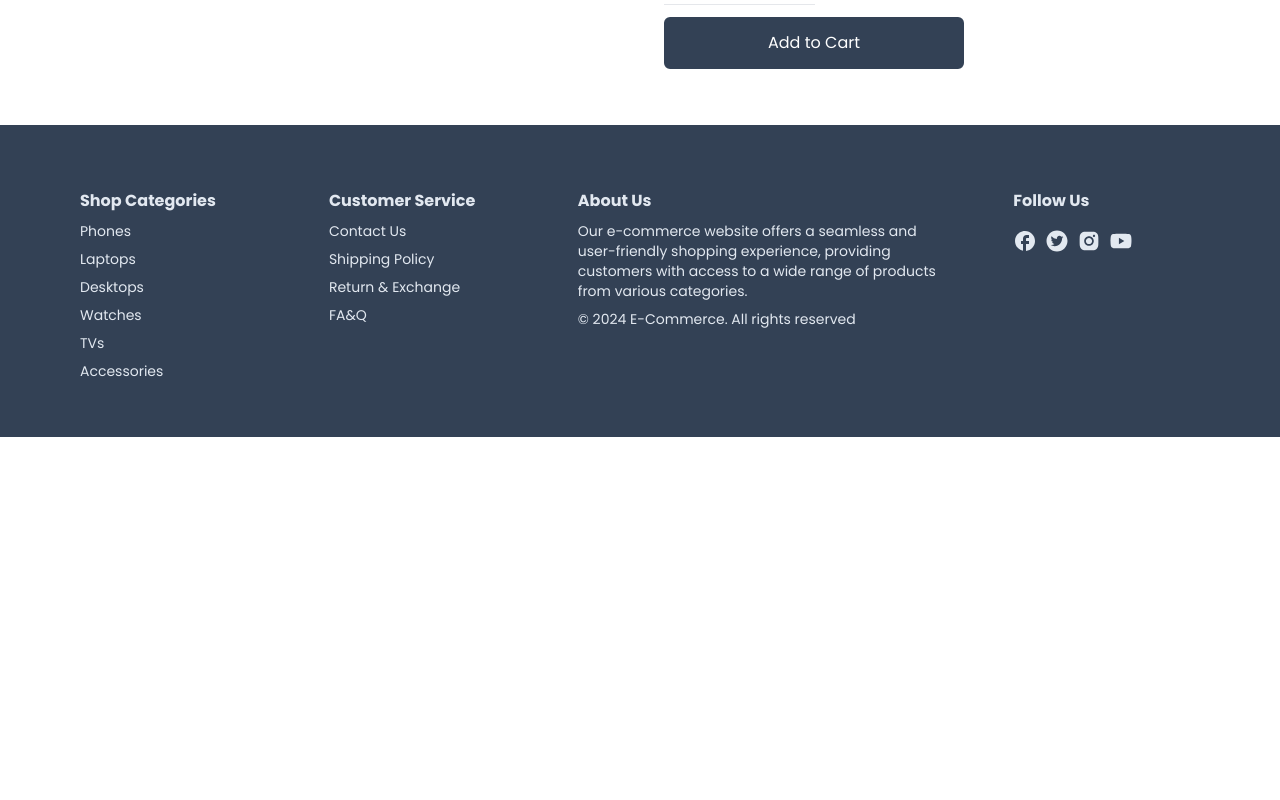
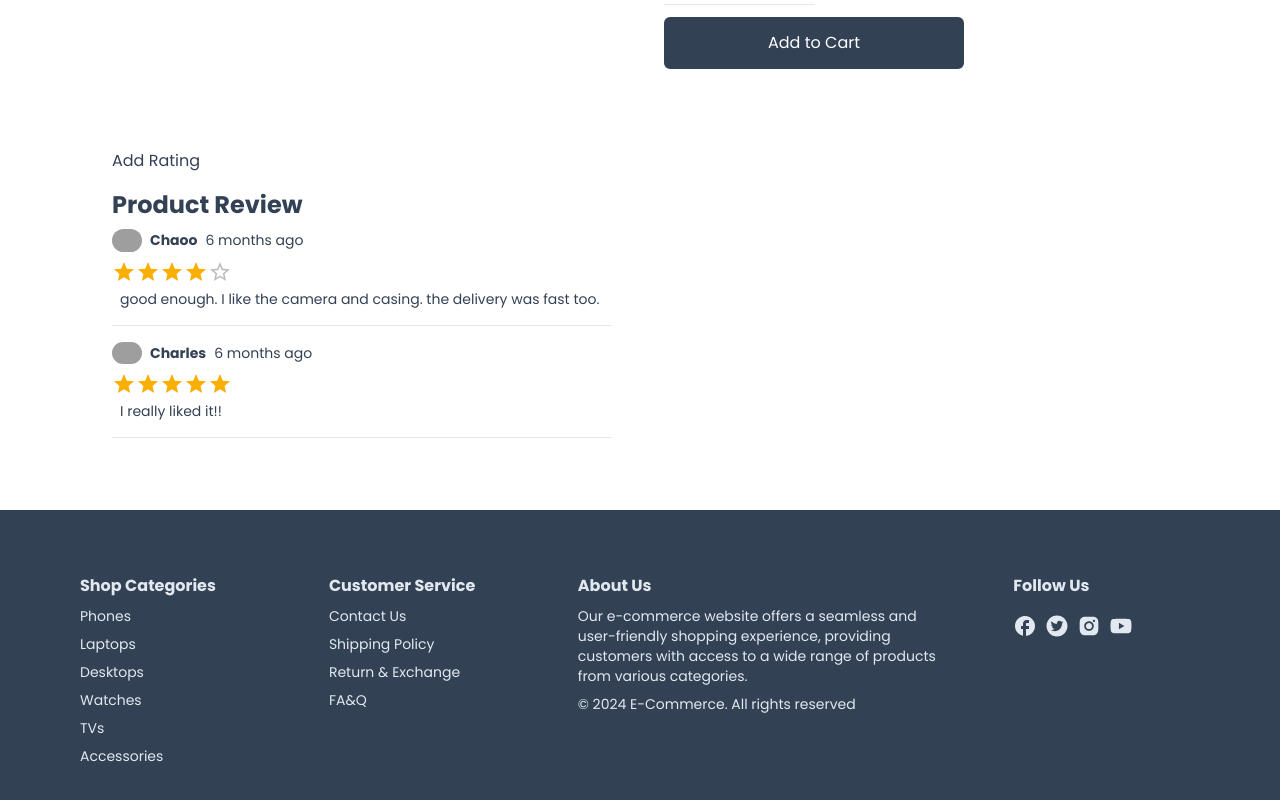
Before and after one commit to vaisakhpn/E-Commerce, a Next.js app: page /product/1 in a window 1280 px wide. Shown: the part 787-1587 px from the top of the page. Before the commit the page ends 1224 px from the top, so only its background shows below. Built offline with nearby package versions, Linux system fonts and the light colour scheme; grey boxes are pictures that could not be loaded; a web font is replaced by a local one.

Commit message:
Added product review section

```diff
--- /dev/null
+++ b/app/component/Avatar.tsx
@@ -0,0 +1,22 @@
+import Image from "next/image";
+import {FaUserCircle} from "react-icons/fa"
+
+interface AvatarProps {
+  src?: string | null | undefined;
+}
+
+const Avatar: React.FC<AvatarProps> = ({ src }) => {
+  if (src) {
+   return <Image
+      src={src}
+      alt="Avatar"
+      className="rounded-full"
+      height="30"
+      width="30"
+    />;
+  }
+
+  return <FaUserCircle size={24}/>;
+};
+
+export default Avatar;
--- /dev/null
+++ b/app/component/Heading.tsx
@@ -0,0 +1,10 @@
+interface HeadingProps{
+    title: string;
+    center?:boolean;
+}
+
+const Heading:React.FC<HeadingProps> = ({title,center}) => {
+    return ( <div className={ center? 'text-center':"text-start" }><h1 className="font-bold text-2xl">{title}</h1></div> );
+}
+
+export default Heading;
--- /dev/null
+++ b/app/product/[productId]/ListRating.tsx
@@ -0,0 +1,41 @@
+"use client";
+
+import Avatar from "@/app/component/Avatar";
+import Heading from "@/app/component/Heading";
+import { Rating } from "@mui/material";
+import moment from "moment";
+
+interface ListRatingProps {
+  product: any;
+}
+
+const ListRating: React.FC<ListRatingProps> = ({ product }) => {
+  return (
+    <div>
+      <Heading title="Product Review" />
+      <div className="text-sm mt-2">
+        {product.reviews &&
+          product.reviews.map((review: any) => {
+            return (
+              <div key={review.id} className="max-w-300px">
+                <div className="flex items-center gap-2 ">
+                  <div><Avatar src={review?.user.image} /></div>
+                  <div className="font-semibold">{review?.user.name}</div>
+                  <div className="font-light">
+                    {moment(review.createdDate).fromNow()}
+                  </div>
+                </div>
+                <div className="mt-2">
+                <Rating value={review.rating} readOnly/>
+                <div className="ml-2">{review.comment}</div>
+                <hr className="mt-4 mb-4 max-w-[500px]" />
+                </div>
+              </div>
+            );
+          })}
+      </div>
+    </div>
+  );
+};
+
+export default ListRating;
--- a/app/product/[productId]/page.tsx
+++ b/app/product/[productId]/page.tsx
@@ -1,16 +1,24 @@
 import Container from "@/app/component/Container";
 import ProductDetails from "./ProductDetails";
 import { product } from "@/utils/product";
+import ListRating from "./ListRating";
 
-interface IParams{
-    productId?:string;
+interface IParams {
+  productId?: string;
 }
 
-const Product = ({params}:{params:IParams}) => {
-
-    return (<div className="p-8"><Container>
+const Product = ({ params }: { params: IParams }) => {
+  return (
+    <div className="p-8">
+      <Container>
         <ProductDetails product={product} />
-        </Container></div>  );
-}
+        <div className="flex flex-col mt-20 gap-4">
+          <div>Add Rating</div>
+          <ListRating product={product} />
+        </div>
+      </Container>
+    </div>
+  );
+};
 
 export default Product;
--- a/next.config.js
+++ b/next.config.js
@@ -1,7 +1,7 @@
 /** @type {import('next').NextConfig} */
 const nextConfig = {
     images:{
-        domains:['firebasestorage.googleapis.com']
+        domains:['firebasestorage.googleapis.com','lh3.googleusercontent.com']
     }
 }
 
```
